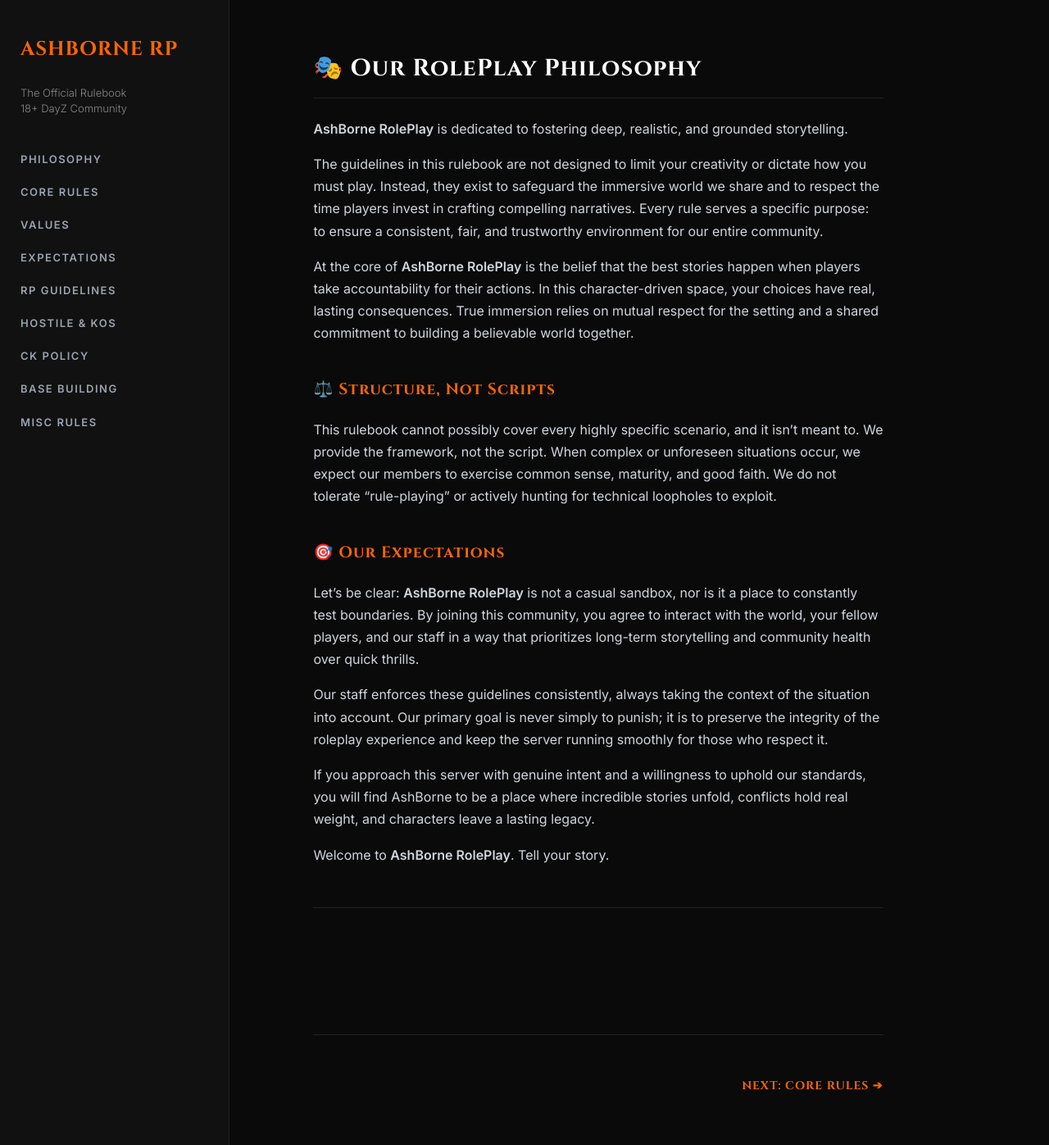
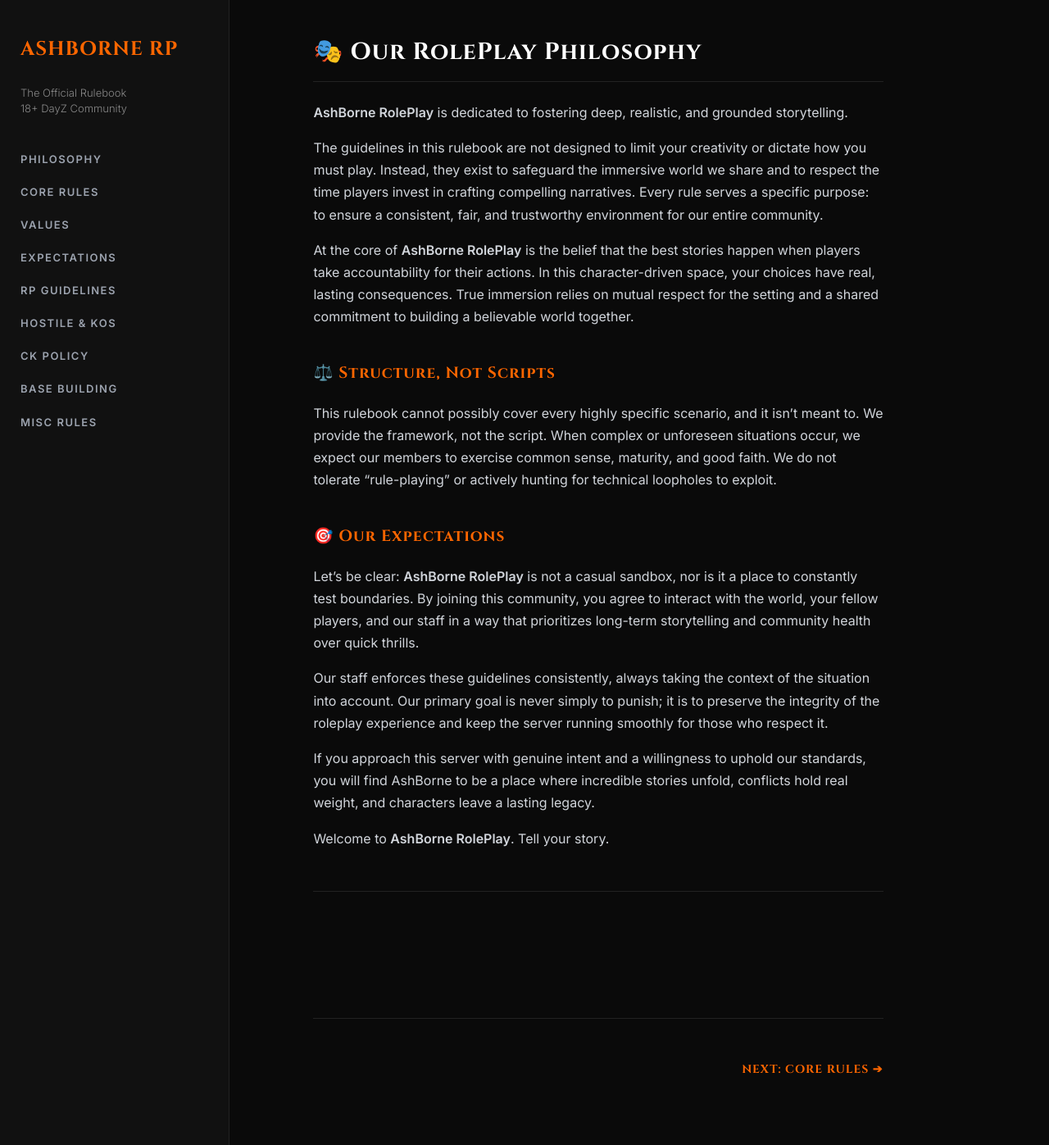
Before and after one commit to AshBorneRP/AshBorne-Rules, a Jekyll site: the page built from index.md, in a window 1280 px wide and 1397 px high. Shown: the whole window at 82% size. Built offline with Jekyll 4.4.1, drawn with Linux system fonts in a browser that asks for light colours; our own code applies the rules of GitHub Pages for plain Markdown files.

Commit message:
Update default.html

```diff
--- a/_layouts/default.html
+++ b/_layouts/default.html
@@ -73,7 +73,7 @@
 
     .wrapper {
       margin-left: 280px;
-      padding: 60px 8%;
+      padding: 40px 8% 20px 8%; /* Top, Right, Bottom, Left */
       max-width: 900px;
       width: 100%;
       box-sizing: border-box;
```
